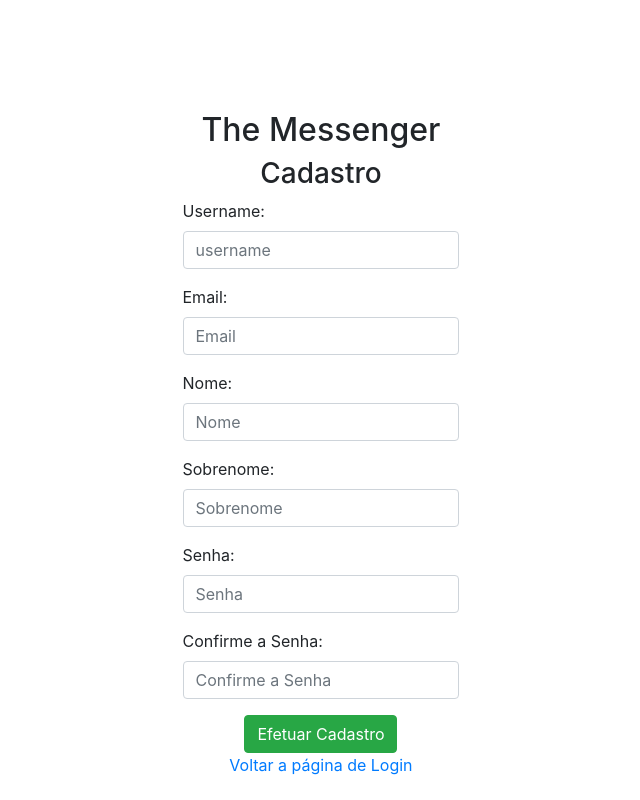
After one commit to lesniovski/the-messenger, a Django app: page /register in a window 1280 px wide. The commit adds this page. Shown: the whole page, without its empty margins (306-946 px from the left). Run offline with Django 3.2, Linux system fonts and the light colour scheme; some libraries are stand-ins or nearby versions.

Commit message:
Cadastro de Usuário
Adicionado página de cadastro de Usuario

Dependencias de bibliotecas do Django

```diff
--- /dev/null
+++ b/app/templates/register.html
@@ -0,0 +1,53 @@
+{% extends "base.html" %}
+
+{% block content %}
+
+<div class="container mt-4">
+    <form action="register_submit" method="post">{% csrf_token %}
+        <div class="row" style="margin-left: 35%; margin-top: 10%;">
+            <div class="col-5">
+                <h2 class="text-center">The Messenger</h2>
+                <h3 class="text-center">Cadastro</h3>
+                <div>
+                    {% for message in msg %}
+                    <div class="alert alert-danger">
+                        <strong>Erro!</strong> {{ message }}
+                </div>
+                {% endfor %}
+
+                <div class="form-group">
+                    <label for="username">Username:</label>
+                    <input type="text", class="form-control" id="username" name="username" placeholder="username">
+                </div>
+                <div class="form-group">
+                    <label for="email">Email:</label>
+                    <input type="text", class="form-control" id="email" name="email" placeholder="Email">
+                </div>
+                <div class="form-group">
+                    <label for="first_name:">Nome:</label>
+                    <input type="text", class="form-control" id="first_name" name="first_name" placeholder="Nome">
+                </div>
+                <div class="form-group">
+                    <label for="last_name:">Sobrenome:</label>
+                    <input type="text", class="form-control" id="last_name" name="last_name" placeholder="Sobrenome">
+                </div>
+                <div class="form-group">
+                    <label for="password">Senha:</label>
+                    <input type="password", class="form-control" id="password" name="password" placeholder="Senha">
+                </div>
+                <div class="form-group">
+                    <label for="rpassword">Confirme a Senha:</label>
+                    <input type="password", class="form-control" id="rpassword" name="rpassword" placeholder="Confirme a Senha">
+                </div>
+                <div class="text-center">
+                <button type="submit" class="btn btn-success">Efetuar Cadastro</button>
+                </div>
+                <div class="text-center">
+                    <a href="/">Voltar a página de Login</a>
+                </div>
+            </div>
+        </div>
+    </form>
+</div>
+
+{% endblock content %}
--- a/app/views.py
+++ b/app/views.py
@@ -1,8 +1,11 @@
 from django.shortcuts import render, redirect
 from django.views.decorators.csrf import csrf_protect
 from django.contrib.auth import authenticate, login, logout
+from django.contrib.auth.models import User
 from django.contrib import messages
 from django.contrib.auth.decorators import login_required
+from .models import AuthUser
+from datetime import datetime
 
 # Create your views here.
 
@@ -31,3 +34,57 @@ def submit_login(request):
         else:
             messages.error(request,'Usuário ou senha inválidos. Tentar novamente ou cadastre-se')
     return redirect('/')
+
+@csrf_protect
+def register(request):
+    data = {}
+    data['msg'] = []
+    if request.method == 'POST':
+        print('Passei aqui!')
+        username = request.POST.get('username')
+        first_name = request.POST.get('first_name')
+        last_name = request.POST.get('last_name')
+        email = request.POST.get('email')
+        password = request.POST.get('password')
+        rpassword = request.POST.get('rpassword')
+        is_superuser = False
+        is_staff = True
+        is_active = True
+        date_joined = datetime.now()
+        try:
+            val_username = User.objects.filter(username=username)
+            val_email = User.objects.filter(email=email)
+            if (len(val_username) > 0):
+                data['msg'].append('usuário já cadastrado!')
+                return render(request, 'register.html', data)
+            if (len(val_email) > 0):
+                data['msg'].append('E-mail já cadastrado!')
+                return render(request, 'register.html', data)
+        except:
+            data['msg'].append('Erro ao verificar usuário ou email!')
+            return render(request, 'register.html', data)
+
+        if (password != rpassword):
+            data['msg'].append('Senhas não conferem')
+            return render(request,'register.html', data)
+        try:
+            user = User(is_superuser=is_superuser,
+            username=username,
+            first_name=first_name,
+            last_name=last_name,
+            email=email,
+            is_staff=is_staff,
+            is_active=is_active,
+            date_joined=date_joined)
+            user.set_password(password)
+            user.save()
+            data['msg'].append('Cadastro realizado com Sucesso!')
+            return render(request, 'login.html', data)
+        except:
+            data['msg'].append('Ocorreu algum erro, tente novamente mais tarde!')
+            return render(request,'register.html', data)
+    else:
+        return render(request, 'register.html', data)
+    return render(request, 'register.html')
+#def register(request):
+    #return render(request, 'register.html')
--- a/project/urls.py
+++ b/project/urls.py
@@ -24,6 +24,8 @@ urlpatterns = [
     url(r'^submit', views.submit_login, name='submit_login'),
     url(r'^index', views.index, name='index'),
     url(r'^logout', views.logout_user, name='logout'),
+    url(r'^register', views.register, name='register'),
+    #url(r'^register_submit', views.register_submit, name='register_submit'),
     #url(r'^client/', views.client, name='client'),
     #path("",views.login_user),
     #path("submit",views.submit_login)
```
Also changed, not shown: app/templates/login.html (+14 -0 lines), db.sqlite3.
